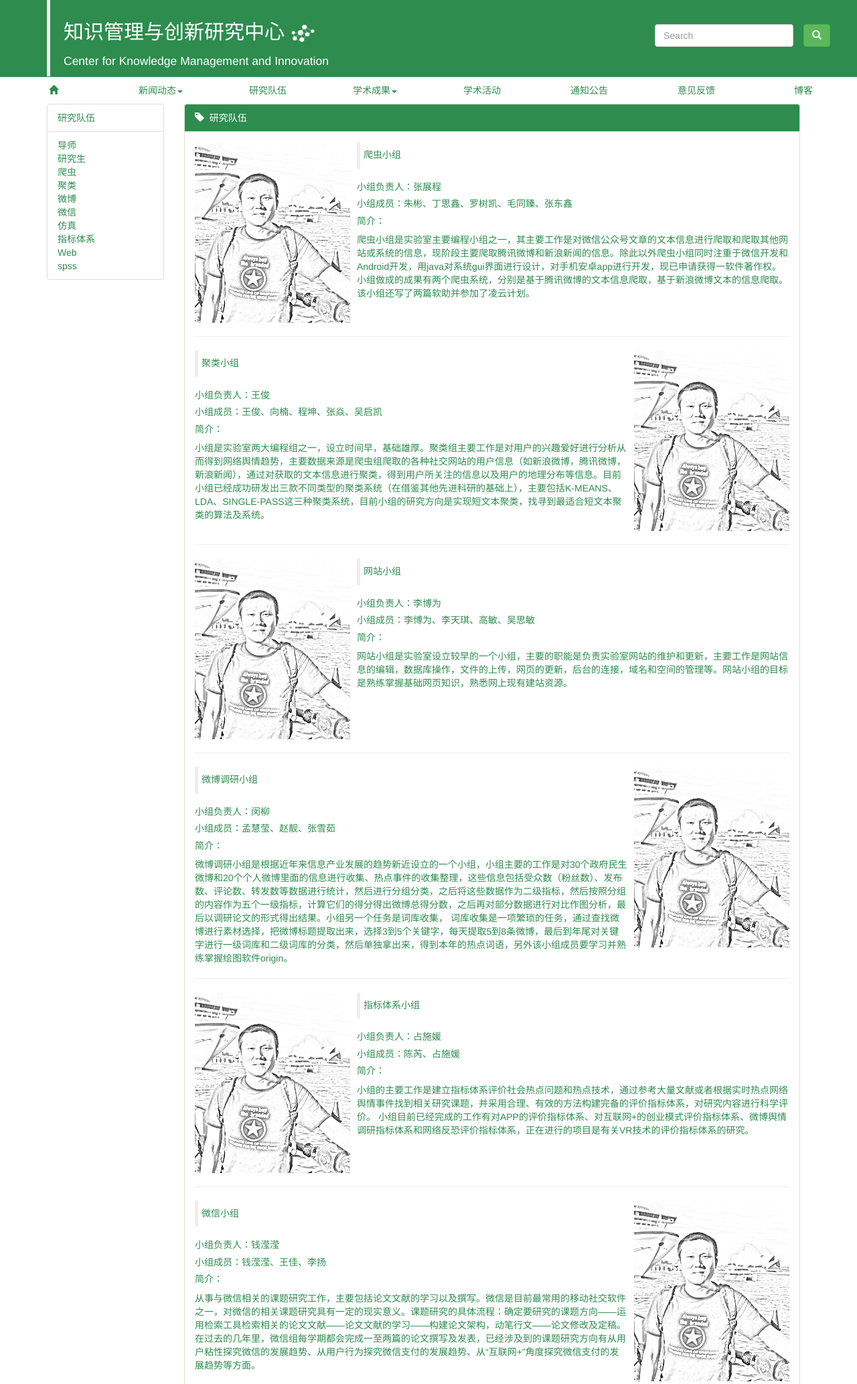
After one commit to dpoqb/MyFirstWeb, a PHP site: page /groups/students.html in a window 1280 px wide. The commit adds this page. Shown: the top 2067 px of the page at 67% size. Run offline with PHP 8.4, Linux system fonts and the light colour scheme.

Commit message:
研究队伍页面
研究队伍介绍页面，布局排版OK，图片待定

```diff
--- a/css/childs.css
+++ b/css/childs.css
@@ -6,6 +6,9 @@ a.list-group-item:hover, button.list-group-item {
 /*  table content link id="td-list"  child page left nav link style*/
 .left_nav_link a:hover, .td-list a:hover{
 	color: #88B36F;
+}
+.left_nav_link a:visited, .td-list a:visited{
+    color: #2D8C4E;
 }
 /*glyphicon_chevron-right_style*/
 .glyphicon-chevron-right{
@@ -23,8 +26,8 @@ a.list-group-item:hover, button.list-group-item {
 }
 
 .sponsor{
-    width:180px;
-    height:180px;
+    width:100px;
+    height:100px;
     float:left;
     margin:4px;
 
@@ -61,7 +64,7 @@ a.list-group-item:hover, button.list-group-item {
     position:absolute;
     top:50%;
     left:50%;
-    margin:-70px 0 0 -70px;
+    margin:-35px 0 0 -35px;
 }
 
 .sponsorData{
@@ -91,7 +94,31 @@ a.list-group-item:hover, button.list-group-item {
     color: #2E2D29;
     text-indent: 35px;
 }
+.article-bg .well{
+    background-color: #FFF;
+    text-indent: 35px;
+}
+.teac_info .table{
+    margin-left: 30px;
+}
 .panel-body .well{
     margin-left: 10px;
     margin-right: 10px;
 }
+
+/*group logo collection*/
+.pic_collection{
+    margin-left: 135px;
+    margin-right: 135px;
+}
+.img-responsive{
+    width: 70%;
+    height: 70%;
+}
+/*student_group images*/
+.groupName blockquote {
+    border-left: 5px solid #eee;
+    font-size: 17.5px;
+    margin: 0 0 20px;
+    padding: 2px 5px;
+}
--- a/css/styles.css
+++ b/css/styles.css
@@ -49,6 +49,11 @@ a:hover.list-group-item, button.list-group-item{
     background-color: #88B36F;
 }
 
+/*link visited*/
+.nav .open > a, .nav .open > a:focus, .nav .open > a:hover {
+    background-color: #B7C7BD;
+    border-color: #337ab7;
+}
 /*linke_a_text_color*/
 a {
     color: #2D8C4E;
--- /dev/null
+++ b/groups/students.html
@@ -0,0 +1,191 @@
+ <!DOCTYPE html>
+ <html lang="en">
+ <head>
+ <meta charset="utf-8">
+ <meta http-equiv="X-UA-Compatible" content="IE=edge">
+ <meta name="viewport" content="width=device-width,initial-scale=1">
+    <title>知识管理与创新研究中心</title>
+    <!-- bootstrap -->
+    <link rel="stylesheet" type="text/css" href="../bootstrap/css/bootstrap.min.css">
+    <link rel="stylesheet" type="text/css" href="../css/styles.css">
+    <link rel="stylesheet" type="text/css" href="../css/childs.css">
+    <!-- html5 shim and respond.js for IE8 support of html5 elements and media queries -->
+    <!-- WARNING:Respond.js doesn't work if you view the page via file:// -->
+    <!--[if lt IE 9]>
+    <script src="https://oss.maxcdn.com/html5shiv/3.7.2/html5shiv.min.js"></script>
+    <script src="http://oss.maxcdn.com/respond/1.4.2/respond.min.js"></script>
+    <![endif] -->
+
+       <!-- jQuery (necessary for Bootstrap's Javascript plugisn) -->
+<!-- #2D8C4E -->
+
+ </head>
+ <body>
+  <div class="navbar navbar-static-top" id="head-text" style="margin-bottom: 0px">
+  <div class="container">
+    <blockquote class="disabled navbar-nav"><h2 class="">知识管理与创新研究中心 <span><img src="../image/brand_white.png" class="brand_white" alt="head_brand"></span></h2>Center for Knowledge Management and Innovation</blockquote>
+    <div class="navbar-nav navbar-right" id="search">
+    <button type="button" class="btn btn-success navbar-btn navbar-right">
+         <span class="glyphicon glyphicon-search"></span>
+       </button>
+       <form class="navbar-form navbar-right" role="search">
+         <div class="form-group">
+           <input type="text" class="form-control" placeholder="Search">
+         </div>
+       </form>
+       </div>
+  </div>
+  </div>
+
+  <!-- navbar -->
+   <nav role="navigation" class="navbar_style">
+     <ul class="nav nav-pills nav-justified">
+       <li role="presentation"><a href="#">
+         <span class="glyphicon glyphicon-home"></span>
+       </a></li>
+        <li><a href="#" class="dropdown-toggle" data-toggle="dropdown" role="button" aria-expanded="false">新闻动态<span class="caret"></span></a>
+             <ul class="dropdown-menu" role="menu">
+             <li><a href="#">中心动态</a></li>
+             <li><a href="#">学术前沿</a></li>
+           </ul>
+         </li>
+     </li>
+         <li><a href="#">研究队伍</a></li>
+         <li><a href="#" class="dropdown-toggle" data-toggle="dropdown" role="button" aria-expanded="false">学术成果<span class="caret"></span></a>
+             <ul class="dropdown-menu" role="menu">
+             <li><a href="#">科研项目</a></li>
+             <li><a href="#">学术论文</a></li>
+             <li><a href="#">著作</a></li>
+             <li><a href="#">获奖成果</a></li>
+           </ul>
+         </li>
+         <li><a href="#">学术活动</a></li>
+         <li><a href="#">通知公告</a></li>
+         <li><a href="#">意见反馈</a></li>
+         <li><a href="#">博客</a></li>
+     </ul>
+   </nav>
+ <!-- left nav -->
+ <div class="container">
+   <nav class="col-md-2 nav nav-pills nav-stacked list-group" role="navigation">
+    <a href="" role="presentation" class="list-group-item">研究队伍</a>
+    <ul  class="td-list list-unstyled list-group-item">
+      <li><a href="groups/teacher.html">导师</a></li>
+      <li><a href="">研究生</a></li>
+      <li><a href="">爬虫</a></li>
+      <li><a href="">聚类</a></li>
+      <li><a href="">微博</a></li>
+      <li><a href="">微信</a></li>
+      <li><a href="">仿真</a></li>
+      <li><a href="">指标体系</a></li>
+      <li><a href="">Web</a></li>
+      <li><a href="">spss</a></li>
+    </ul>
+   </nav>
+ <div class="col-md-10">
+  <div class="panel panel-success">
+       <div class="panel-heading">
+         <span class="glyphicon glyphicon-tag"></span>&nbsp;&nbsp;研究队伍
+       </div>
+       <div class="panel-body">
+          <div class="media">
+            <div class="media-left"><img src="../image/HuangLaoshi.jpg" class="media-object" alt=""></div>
+            <div class="media-body">
+               <section class="groupName"><blockquote><h5>爬虫小组</h5></blockquote><h5> 小组负责人：张展程</h5>
+                        <h5> 小组成员：朱彬、丁思鑫、罗树凯、毛同臻、张东鑫</h5>
+                        <h5>简介：</h5>
+                        爬虫小组是实验室主要编程小组之一，其主要工作是对微信公众号文章的文本信息进行爬取和爬取其他网站或系统的信息，现阶段主要爬取腾讯微博和新浪新闻的信息。除此以外爬虫小组同时注重于微信开发和Android开发，用java对系统gui界面进行设计，对手机安卓app进行开发，现已申请获得一软件著作权。小组做成的成果有两个爬虫系统，分别是基于腾讯微博的文本信息爬取，基于新浪微博文本的信息爬取。该小组还写了两篇软助并参加了凌云计划。</section>
+            </div>
+          </div>
+          <hr>
+          <div class="media">
+            <div class="pull-right"><img src="../image/HuangLaoshi.jpg" class="media-object" alt=""></div>
+            <div class="media-body">
+               <section class="groupName"><blockquote><h5>聚类小组</h5></blockquote><h5> 小组负责人：王俊</h5>
+                        <h5> 小组成员：王俊、向楠、程坤、张焱、吴启凯</h5>
+                        <h5>简介：</h5>
+                        小组是实验室两大编程组之一，设立时间早，基础雄厚。聚类组主要工作是对用户的兴趣爱好进行分析从而得到网络舆情趋势，主要数据来源是爬虫组爬取的各种社交网站的用户信息（如新浪微博，腾讯微博，新浪新闻），通过对获取的文本信息进行聚类，得到用户所关注的信息以及用户的地理分布等信息。目前小组已经成功研发出三款不同类型的聚类系统（在借鉴其他先进科研的基础上），主要包括K-MEANS、LDA、SINGLE-PASS这三种聚类系统，目前小组的研究方向是实现短文本聚类，找寻到最适合短文本聚类的算法及系统。</section>
+            </div>
+          </div>
+          <hr>
+          <div class="media">
+            <div class="media-left"><img src="../image/HuangLaoshi.jpg" class="media-object" alt=""></div>
+            <div class="media-body">
+               <section class="groupName"><blockquote><h5>网站小组</h5></blockquote><h5> 小组负责人：李博为</h5>
+                        <h5> 小组成员：李博为、李天琪、高敏、吴思敏</h5>
+                        <h5>简介：</h5>
+                        网站小组是实验室设立较早的一个小组，主要的职能是负责实验室网站的维护和更新，主要工作是网站信息的编辑，数据库操作，文件的上传，网页的更新，后台的连接，域名和空间的管理等。网站小组的目标是熟练掌握基础网页知识，熟悉网上现有建站资源。</section>
+            </div>
+          </div>
+          <hr>
+          <div class="media">
+            <div class="pull-right"><img src="../image/HuangLaoshi.jpg" class="media-object" alt=""></div>
+            <div class="media-body">
+               <section class="groupName"><blockquote><h5>微博调研小组</h5></blockquote><h5>  小组负责人：闵柳</h5>
+                        <h5>  小组成员：孟慧莹、赵靓、张雪茹</h5>
+                        <h5>简介：</h5>
+                        微博调研小组是根据近年来信息产业发展的趋势新近设立的一个小组，小组主要的工作是对30个政府民生微博和20个个人微博里面的信息进行收集、热点事件的收集整理，这些信息包括受众数（粉丝数）、发布数、评论数、转发数等数据进行统计，然后进行分组分类，之后将这些数据作为二级指标，然后按照分组的内容作为五个一级指标，计算它们的得分得出微博总得分数，之后再对部分数据进行对比作图分析，最后以调研论文的形式得出结果。小组另一个任务是词库收集， 词库收集是一项繁琐的任务，通过查找微博进行素材选择，把微博标题提取出来，选择3到5个关键字，每天提取5到8条微博，最后到年尾对关键字进行一级词库和二级词库的分类，然后单独拿出来，得到本年的热点词语，另外该小组成员要学习并熟练掌握绘图软件origin。</section>
+            </div>
+          </div>
+          <hr>
+          <div class="media">
+            <div class="media-left"><img src="../image/HuangLaoshi.jpg" class="media-object" alt=""></div>
+            <div class="media-body">
+               <section class="groupName"><blockquote><h5>指标体系小组</h5></blockquote><h5> 小组负责人：占施媛</h5>
+                        <h5> 小组成员：陈芮、占施媛</h5>
+                        <h5>简介：</h5>
+                        小组的主要工作是建立指标体系评价社会热点问题和热点技术，通过参考大量文献或者根据实时热点网络舆情事件找到相关研究课题，并采用合理、有效的方法构建完备的评价指标体系，对研究内容进行科学评价。 小组目前已经完成的工作有对APP的评价指标体系、对互联网+的创业模式评价指标体系、微博舆情调研指标体系和网络反恐评价指标体系，正在进行的项目是有关VR技术的评价指标体系的研究。</section>
+            </div>
+          </div>
+          <hr>
+          <div class="media">
+            <div class="pull-right"><img src="../image/HuangLaoshi.jpg" class="media-object" alt=""></div>
+            <div class="media-body">
+               <section class="groupName"><blockquote><h5>微信小组</h5></blockquote><h5>  小组负责人：钱滢滢</h5>
+                        <h5>  小组成员：钱滢滢、王佳、李扬</h5>
+                        <h5>简介：</h5>
+                        从事与微信相关的课题研究工作，主要包括论文文献的学习以及撰写。微信是目前最常用的移动社交软件之一，对微信的相关课题研究具有一定的现实意义。课题研究的具体流程：确定要研究的课题方向——运用检索工具检索相关的论文文献——论文文献的学习——构建论文架构，动笔行文——论文修改及定稿。在过去的几年里，微信组每学期都会完成一至两篇的论文撰写及发表，已经涉及到的课题研究方向有从用户粘性探究微信的发展趋势、从用户行为探究微信支付的发展趋势、从“互联网+”角度探究微信支付的发展趋势等方面。</section>
+            </div>
+          </div>
+          <hr>
+          <div class="media">
+            <div class="media-left"><img src="../image/HuangLaoshi.jpg" class="media-object" alt=""></div>
+            <div class="media-body">
+               <section class="groupName"><blockquote><h5>仿真小组</h5></blockquote><h5> 小组负责人：宋为</h5>
+                        <h5> 小组成员：魏艺宁、宋为、李琼</h5>
+                        <h5>简介：</h5>
+                        小组的主要工作是学习研究仿真软件Netlogo，将事件的演变过程用模型展现出来。Netlogo是一个用来对自然和社会现象进行仿真的可编程建模环境。仿真小组主要使用Netlogo对自然或社会的建模能力以及其自带的模型库，做与之相关的科研工作。</section>
+            </div>
+          </div>
+          <hr>
+          <div class="media">
+            <div class="pull-right"><img src="../image/HuangLaoshi.jpg" class="media-object" alt=""></div>
+            <div class="media-body">
+               <section class="groupName"><blockquote><h5>spss小组</h5></blockquote><h5>  小组负责人：曾燚林</h5>
+                        <h5>  小组成员：曾燚林</h5>
+                        <h5>简介：</h5>
+                        spss小组需要深入学习和掌握SPSS，使用过程大致可分为四个步骤:定义变量、数据录入、统计分析和结果保存。小组的主要工作是利用SPSS分析工具帮助其他小组进行论文所需数据的分析，即基于SPSS工具为撰写论文构建数据模型，小组每年的研究成果会以论文的形式呈现。除此以外，小组成员会作为技术人员代表实验室参加学科竞赛,如电子商务“三创”赛、凌云计划等。</section>
+            </div>
+          </div>
+       </div>
+      <hr>
+       <div class="panel-footer">
+         This is content in a panel footer.
+       </div>
+  </div>
+ </div>
+</div>
+
+
+<ol class="link_hover_color breadcrumb" role="copy_information"  style="margin-bottom: 0px;text-align: center;">
+   <li><a href="">版权所有©2017</a></li>
+   <li><a href="">认证</a></li>
+   <li><a href="">隐私</a></li>
+   <li><a href="">Web支持</a></li>
+ </ol>
+
+      <script src="../js/jquery.js"></script>
+   <!-- Include all compiled plugins (below),or include in individual files as needed -->
+   <script src="../bootstrap/js/bootstrap.min.js"></script>
+ </body>
+ </html>
```
Also changed, not shown: group.html (+34 -51 lines), groups/teacher.html (added, +193 -0 lines), image/1-1F1031G2462E.jpg (added), image/HuangLaoshi.jpg (added), image/simulation_team.jpg (added).
